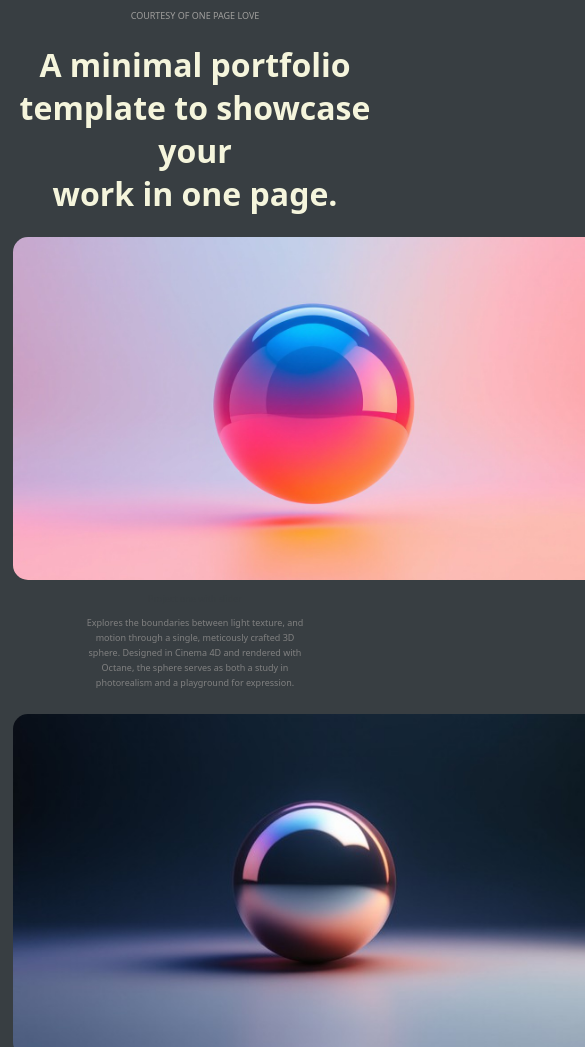
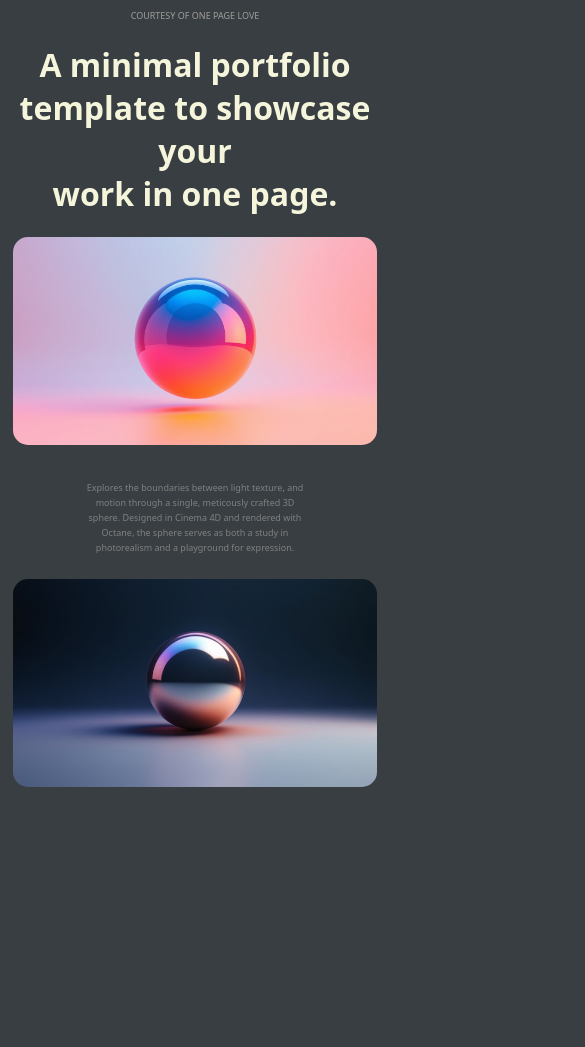
Before and after one commit to LukasIngelevic/siaa, a plain HTML site: page index.html in a window 390 px wide. Shown: the top 1047 px of the page, 585 px wide, since content can reach past the window. After the commit the page ends 844 px from the top, so only its background shows below. Drawn offline with Linux system fonts and the light colour scheme.

Commit message:
Add responsive image styling to style.css

```diff
--- a/style.css
+++ b/style.css
@@ -11,3 +11,5 @@ text-align:center;}
 main{color: gray}
 main{line-height: 15px;}
 .color{color: #383E42;}
+img {max-width: 100%;
+    height: auto;}
```
